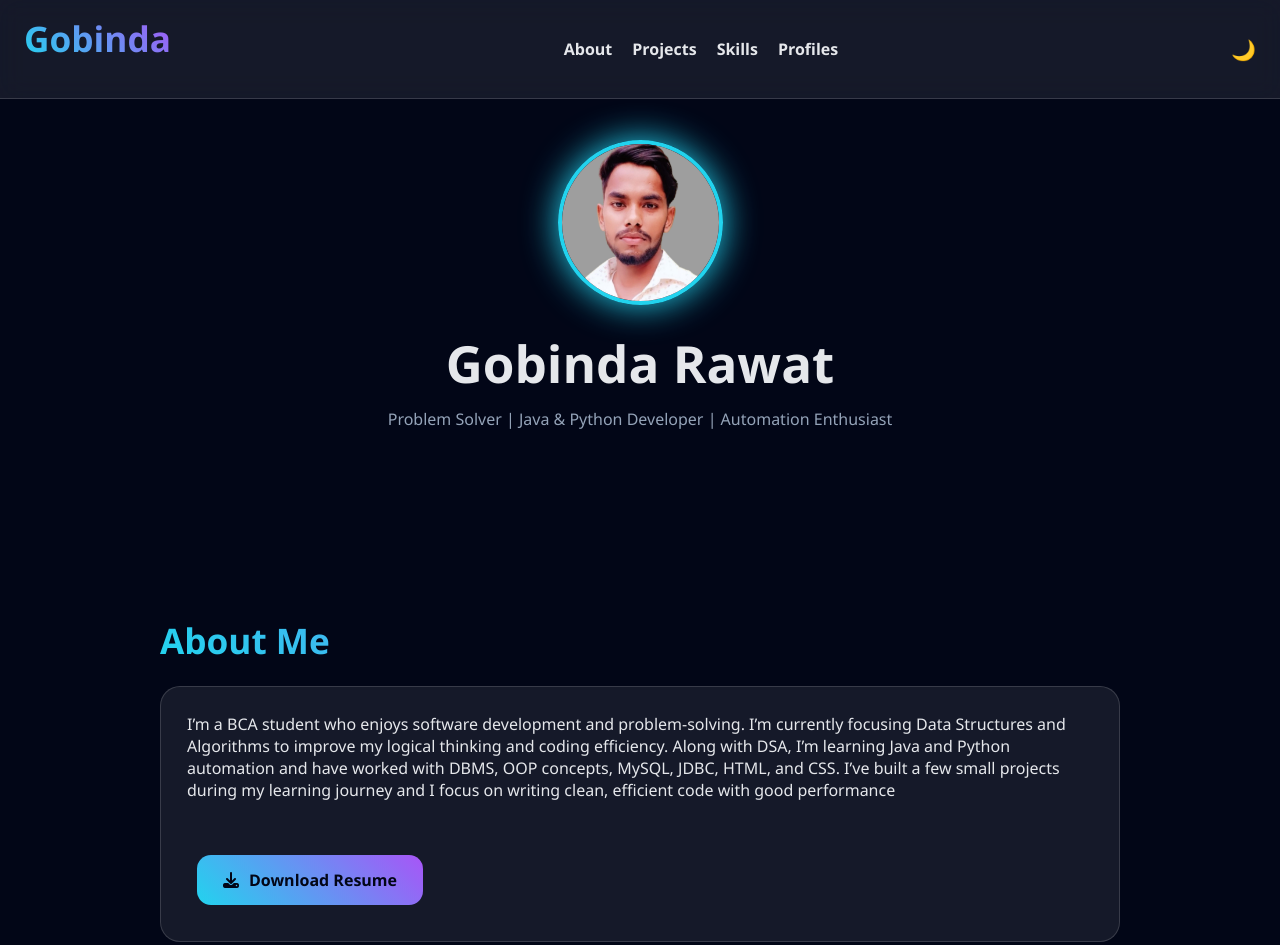
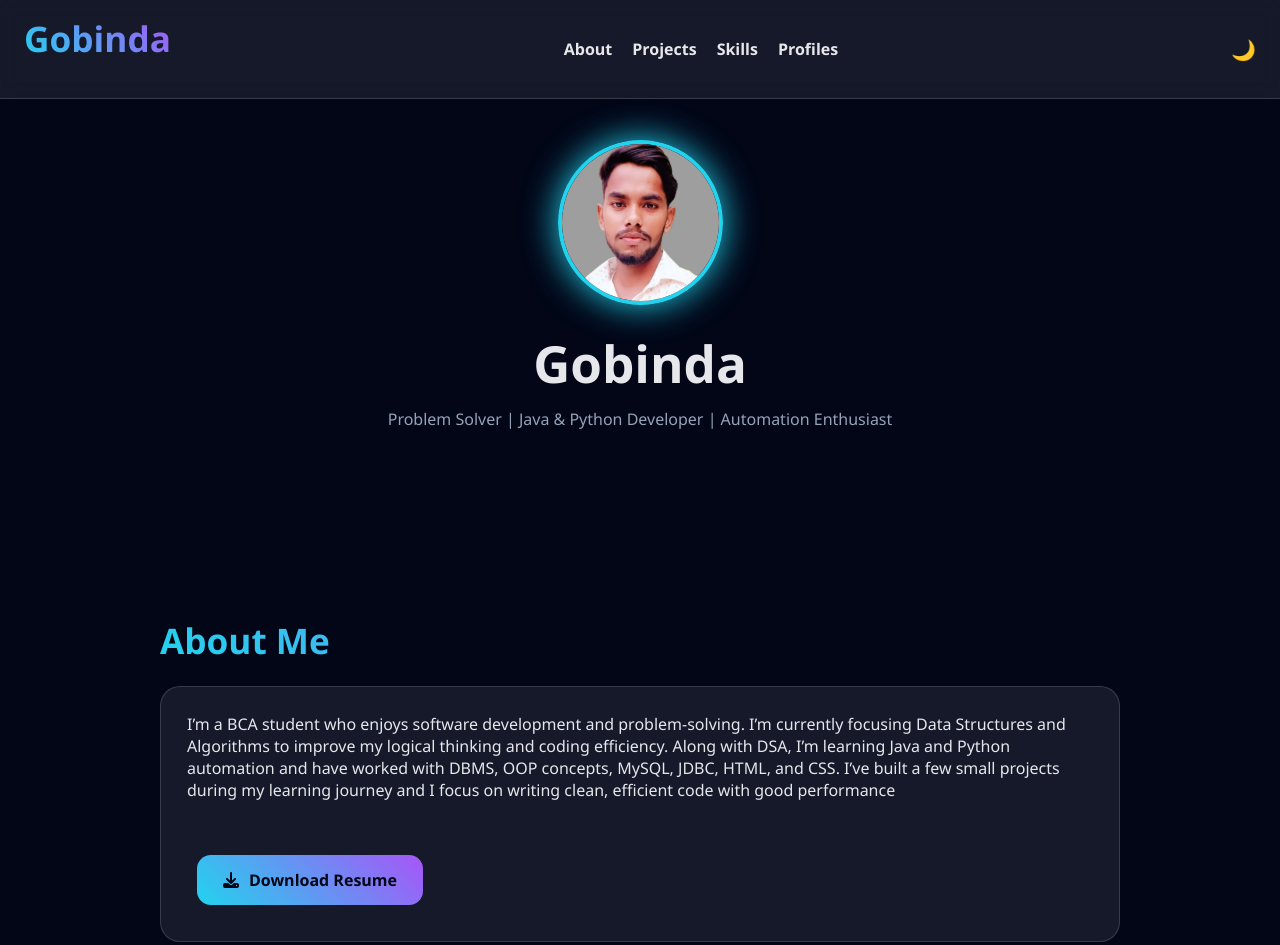
Before and after one commit to GOBINDA033/GOBINDA033.github.io, a plain HTML site: page index.html in a window 1280 px wide. Shown: the top 945 px of the page. Drawn offline with Linux system fonts and the light colour scheme.

Commit message:
Change header name from 'Gobinda Rawat' to 'Gobinda'

```diff
--- a/index.html
+++ b/index.html
@@ -196,7 +196,7 @@ footer{
 
 <header>
   <img src="gr.jpg" class="profile-pic">
-  <h1>Gobinda Rawat</h1>
+  <h1>Gobinda</h1>
   <p id="typing"></p>
 </header>
 
```
